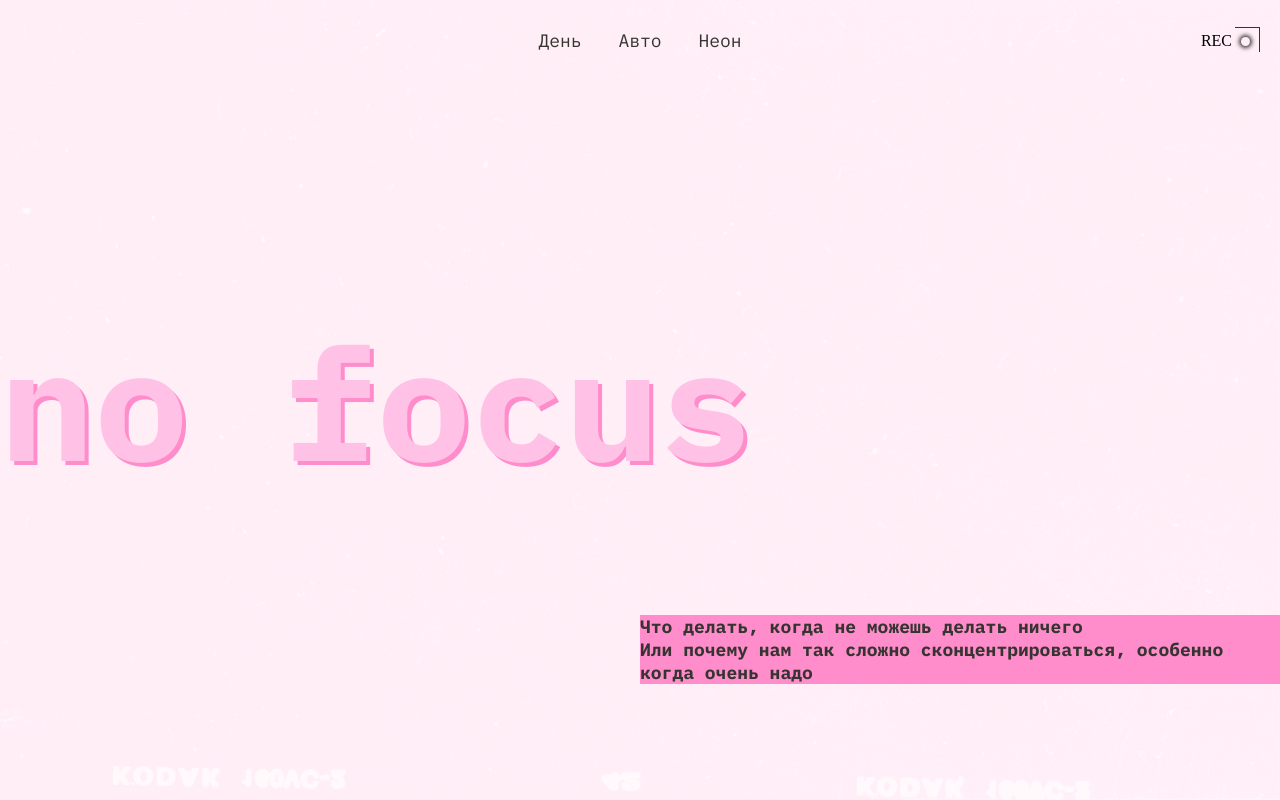
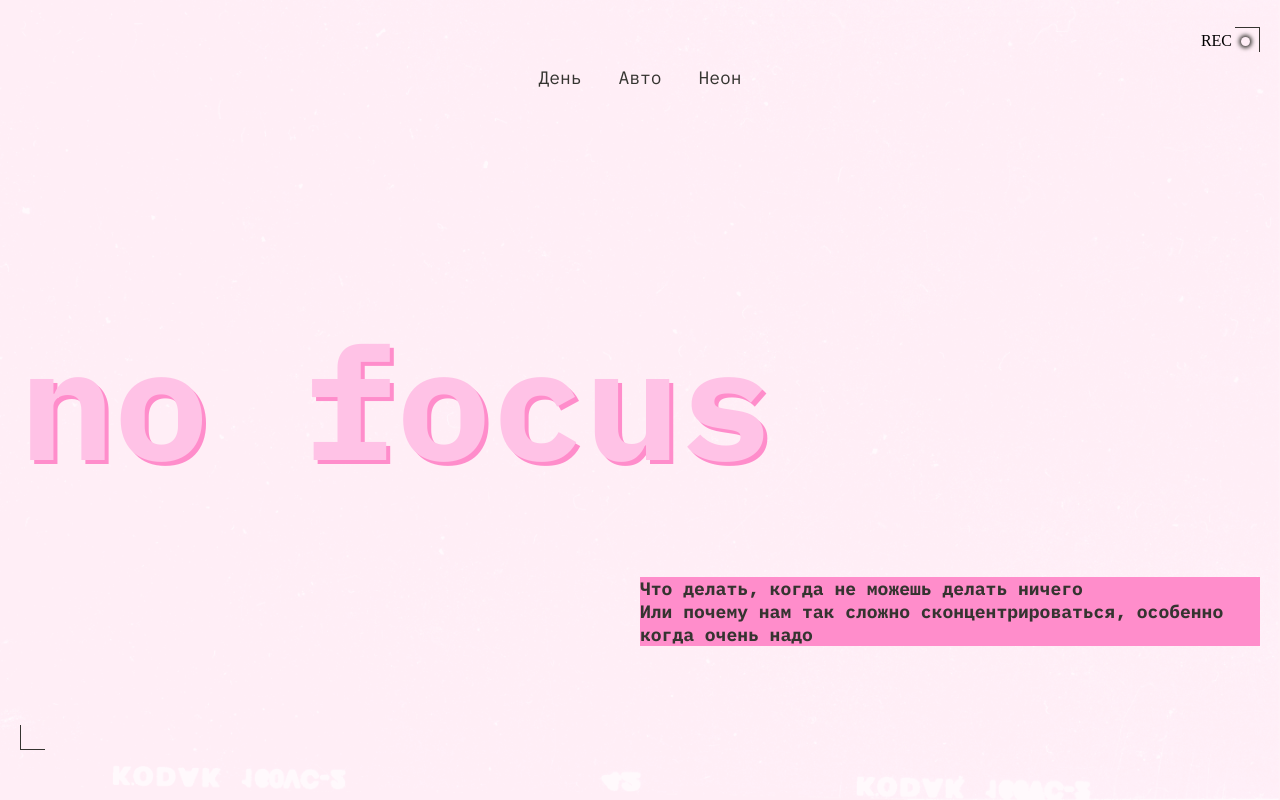
Before and after one commit to Murka69/slozhno-sosredotochitsya, a plain HTML site: page index.html in a window 1280 px wide. Shown: the top 800 px of the page. Drawn offline with Linux system fonts and the light colour scheme.

Commit message:
first_version

```diff
--- a/styles/style.css
+++ b/styles/style.css
@@ -13,9 +13,9 @@
 
 .header {
   display: grid;
-  min-block-size: 100vh;
+  height: 100vh;
   position: relative;
-  width: 100%;
+  padding: 0 20px;
 }
 
 @media (width >=1024px) {
@@ -54,7 +54,7 @@
   content: "";
   position: absolute;
   left: 20px;
-  top: 700px;
+  top: 960px;
   width: 25px;
   height: 25px;
   border-left: 1px solid var(--corner-color);
@@ -96,7 +96,7 @@
 
 @media (width >= 1024px) {
   .decorated-zone::before {
-    top: 970px;
+    top: 725px;
   }
 
   .decorated-zone__ft::before {
@@ -197,6 +197,7 @@
   color: var(--color_title);
   text-shadow: var(--title_shadow);
   font-size: var(--size_desktop);
+  line-height: 82.5%;
 }
 
 @media (width < 768px) and (width >= 375px) {
@@ -226,7 +227,7 @@
   display: flex;
   flex-direction: column;
   padding: 200px 0 183px;
-  gap: 149px;
+  gap: 152px;
 }
 
 @media (width >= 1024px) {
@@ -240,7 +241,6 @@
   .header__section {
     padding-block-start: 80px;
     padding-block-end: 40px;
-    margin: -2%;
     gap: 64px;
   }
 
```
